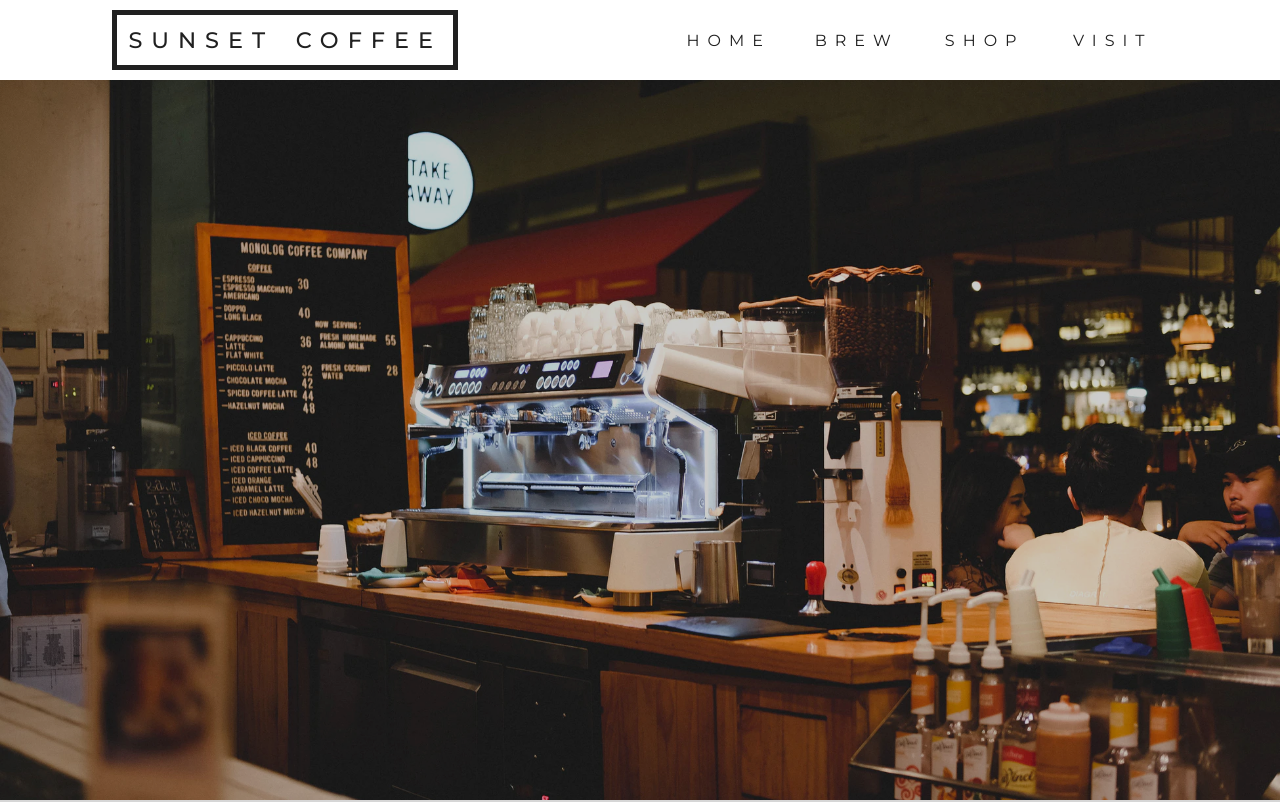
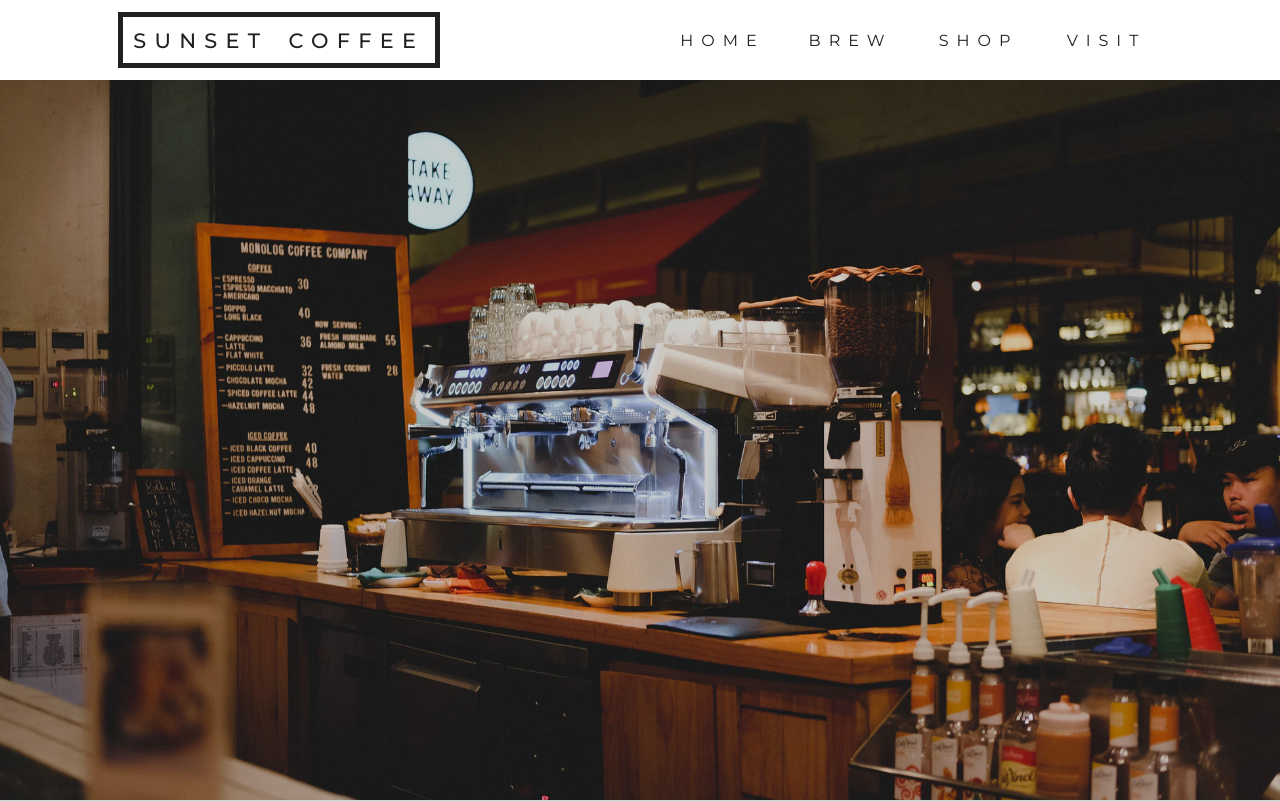
Before and after one commit to wassim-triki/sunset-coffee, a plain HTML site: page index.html in a window 1280 px wide. Shown: the top 802 px of the page. Drawn offline with Linux system fonts and the light colour scheme.

Commit message:
Add files via upload

```diff
--- a/style.css
+++ b/style.css
@@ -58,8 +58,8 @@ blockquote,
 #brand {
   /* box-shadow: 0 0 0 10px var(--clr-white), 0 0 0 15px var(--clr-dark); */
   font-weight: 500;
-  font-size: 1.4rem;
-  letter-spacing: 0.1em;
+  font-size: 1.3rem;
+  letter-spacing: 0em;
   word-spacing: 0.1em;
   justify-self: center;
   border: 5px solid var(--clr-dark);
```
